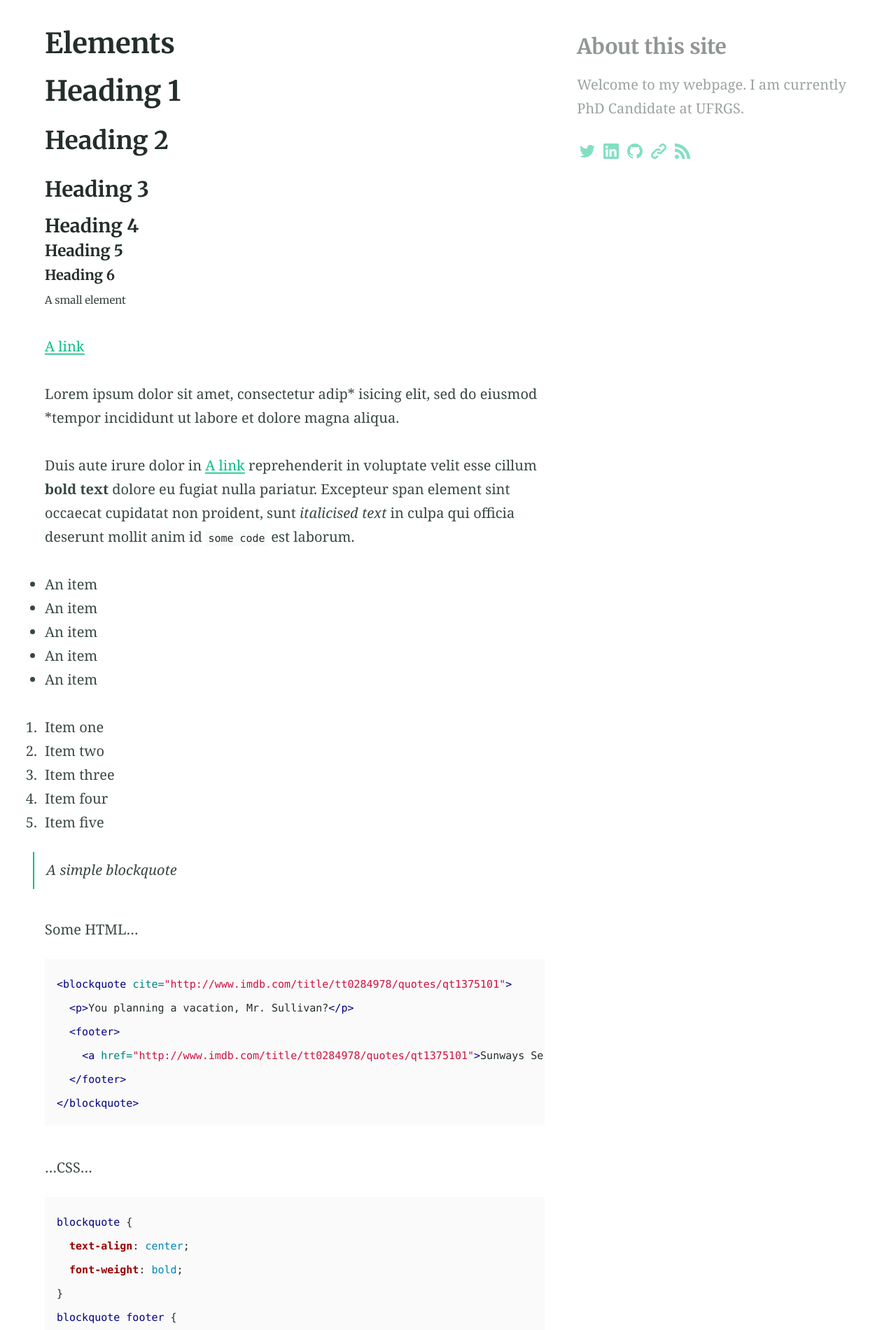
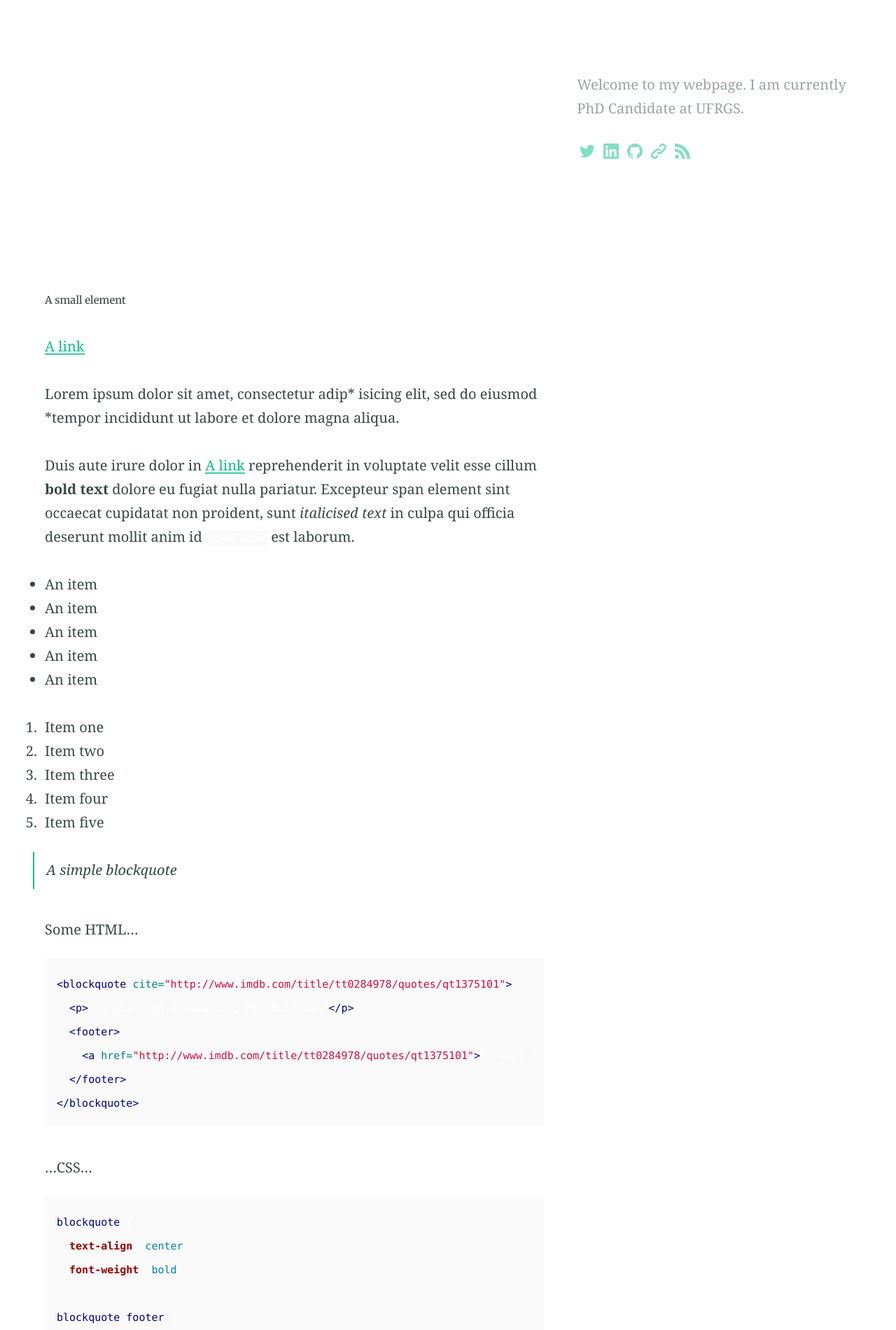
Before and after one commit to fstona/fstona.github.io, a Jekyll site: the page built from elements.md, in a window 1280 px wide. Shown: the part 408-2308 px from the top of the page at 70% size. Built offline with Jekyll 4.4.1, drawn with Linux system fonts in a browser that asks for light colours; our own code applies the rules of GitHub Pages for plain Markdown files.

Commit message:
change color

```diff
--- a/_sass/_settings.scss
+++ b/_sass/_settings.scss
@@ -5,7 +5,7 @@ $featureBackgroundColour: #f9fafa !default;
 $accentColour: #05bf85 !default;
 
 // Text colours
-$headingColour: #242e2b !default;
+$headingColour: #ffffff !default;
 $bodyColour: #384743 !default;
 $linkColour: #05bf85 !default;
 $hoverColour: #008000 !default;
```
Also changed, not shown: 1 other file.
